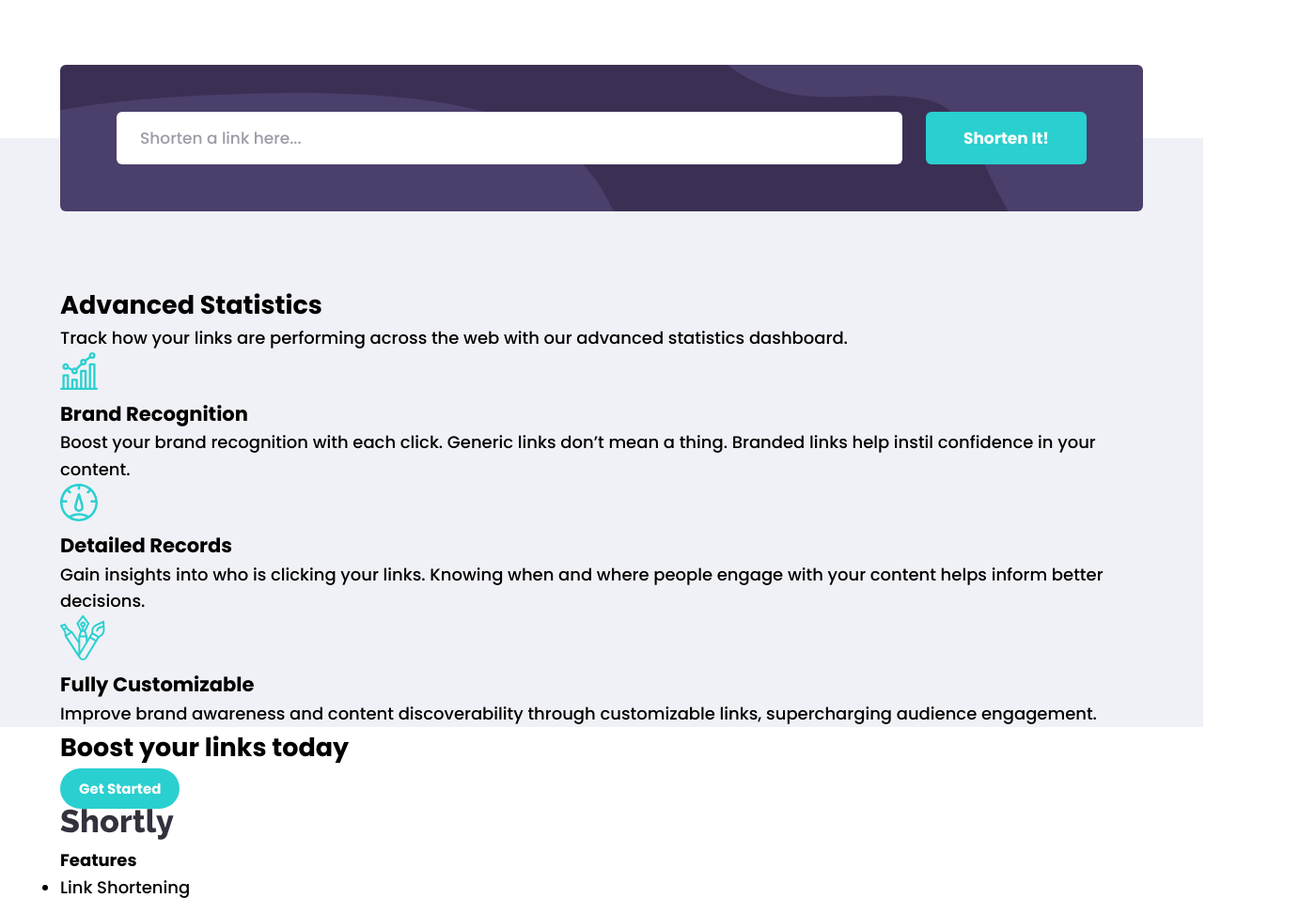
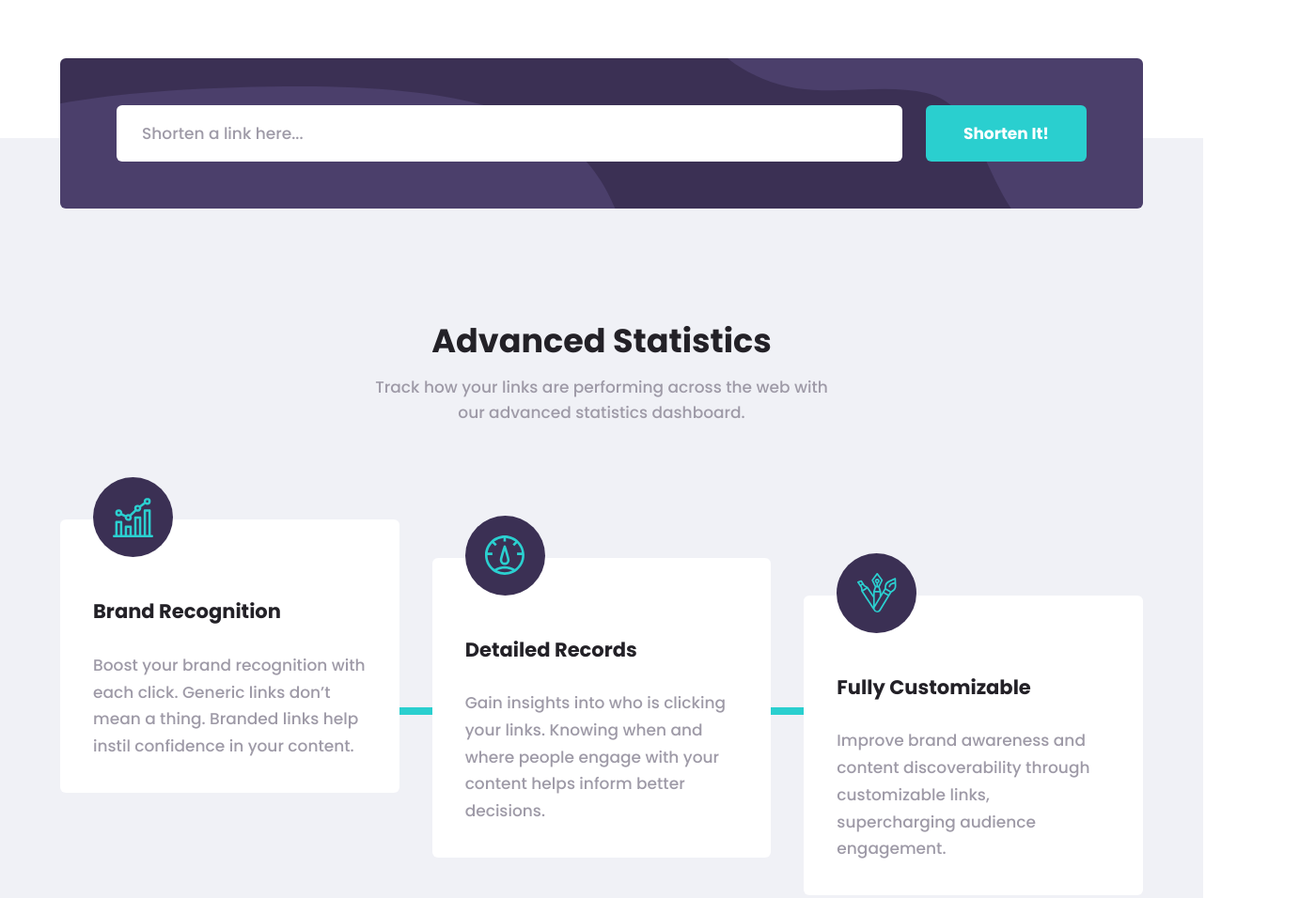
Before and after one commit to artemmatiushenko1/Shortly, a website: page index.html in a window 1280 px wide. Shown: the part 648-1604 px from the top of the page at 94% size, 1399 px wide, since content can reach past the window. Drawn offline with Linux system fonts and the light colour scheme.

Commit message:
styled cards component

```diff
--- a/index.html
+++ b/index.html
@@ -70,18 +70,51 @@
                 </button>
               </form>
             </div>
+
+            <ul class="shorten__links-list">
+              <!-- <li class="shorten__item">
+                <div class="shorten__result">
+                  <p class="shorten__before">www.instagram.com/_artemko</p>
+                  <a
+                    target="blank"
+                    href="https://www.instagram.com/_artemko/"
+                    class="shorten__after"
+                    >https://shrtco.de/TDpXXR</a
+                  >
+                </div>
+                <button class="btn shorten__copy-btn">Copy</button>
+              </li>
+              <li class="shorten__item">
+                <div class="shorten__result">
+                  <p class="shorten__before">www.instagram.com/_artemko</p>
+                  <a href="www.instagram.com/_artemko" class="shorten__after"
+                    >https://shrtco.de/TDpXXR</a
+                  >
+                </div>
+                <button class="btn shorten__copy-btn">Copy</button>
+              </li>
+              <li class="shorten__item">
+                <div class="shorten__result">
+                  <p class="shorten__before">www.instagram.com/_artemko</p>
+                  <a href="www.instagram.com/_artemko" class="shorten__after"
+                    >https://shrtco.de/TDpXXR</a
+                  >
+                </div>
+                <button class="btn shorten__copy-btn">Copy</button>
+              </li> -->
+            </ul>
           </div>
         </section>
 
         <section class="section stats">
           <div class="content">
             <h2 class="heading-secondary">Advanced Statistics</h2>
-            <p class="section-stats__text">
+            <p class="stats__text">
               Track how your links are performing across the web with our
               advanced statistics dashboard.
             </p>
 
-            <div class="section-stats__cards">
+            <div class="stats__cards">
               <div class="card card--1">
                 <div class="card__icon">
                   <img
@@ -89,7 +122,7 @@
                     alt="card icon 1"
                   />
                 </div>
-                <h3 class="heading__tertiary">Brand Recognition</h3>
+                <h3 class="heading-tertiary">Brand Recognition</h3>
                 <p class="card__text">
                   Boost your brand recognition with each click. Generic links
                   don’t mean a thing. Branded links help instil confidence in
@@ -104,7 +137,7 @@
                     alt="card icon 2"
                   />
                 </div>
-                <h3 class="heading__tertiary">Detailed Records</h3>
+                <h3 class="heading-tertiary">Detailed Records</h3>
                 <p class="card__text">
                   Gain insights into who is clicking your links. Knowing when
                   and where people engage with your content helps inform better
@@ -119,7 +152,7 @@
                     alt="card icon 3"
                   />
                 </div>
-                <h3 class="heading__tertiary">Fully Customizable</h3>
+                <h3 class="heading-tertiary">Fully Customizable</h3>
                 <p class="card__text">
                   Improve brand awareness and content discoverability through
                   customizable links, supercharging audience engagement.
--- a/sass/_header.scss
+++ b/sass/_header.scss
@@ -10,7 +10,7 @@
   &__img {
     height: auto;
     max-width: 100%;
-    transform: translateX(25%);
+    transform: translateX(10vw); //25^
   }
 
   &__text {
--- a/sass/_shorten.scss
+++ b/sass/_shorten.scss
@@ -1,5 +1,6 @@
 .shorten {
-  transform: translateY(-50%);
+  transform: translateY(-8.5rem);
+  margin-bottom: 12rem;
 
   &__component {
     background-color: $color-primary-dark-violet;
@@ -7,6 +8,7 @@
     background-image: url("../images/bg-shorten-desktop.svg");
     background-size: cover;
     padding: 5rem 6rem;
+    margin-bottom: 1.5rem;
   }
 
   &__form {
@@ -16,15 +18,20 @@
   &__input {
     flex: 1;
     border-radius: 0.6rem;
-    border: none;
+    border: 2px solid transparent;
     outline: none;
     font-family: inherit;
     padding: 1.5rem 2.5rem;
     font-size: 1.7rem;
     color: $color-dark-violet;
+    transition: all 0.2s ease;
 
     &::placeholder {
       color: $color-grayish-violet;
+    }
+
+    &:focus {
+      border: 2px solid $color-primary-cyan;
     }
   }
 
@@ -35,4 +42,36 @@
     padding-right: 4rem;
     padding-left: 4rem;
   }
+
+  &__links-list {
+    list-style: none;
+  }
+
+  &__item {
+    background-color: #fff;
+    border-radius: 0.6rem;
+    display: flex;
+    padding: 2rem 3rem;
+    align-items: center;
+  }
+
+  &__item:not(:last-child) {
+    margin-bottom: 1.5rem;
+  }
+
+  &__result {
+    display: flex;
+    flex: 1;
+    justify-content: space-between;
+  }
+
+  &__copy-btn {
+    margin-left: 3rem;
+  }
+
+  &__after:link,
+  &__after:visited {
+    color: $color-primary-cyan;
+    text-decoration: none;
+  }
 }
--- a/sass/_stats.scss
+++ b/sass/_stats.scss
@@ -1,3 +1,93 @@
 .stats {
   background-color: #f0f1f6;
+  margin-top: -8.5rem;
+  padding-bottom: 11rem;
+
+  .heading-secondary {
+    text-align: center;
+    margin-bottom: 1.5rem;
+  }
+
+  &__text {
+    text-align: center;
+    max-width: 50rem;
+    margin: 0 auto;
+    font-size: 1.7rem;
+    color: $color-grayish-violet;
+    margin-bottom: 10rem;
+  }
+
+  &__cards {
+    display: flex;
+    min-height: 40rem;
+    position: relative;
+
+    &::before {
+      content: "";
+      width: 100%;
+      height: 0.8rem;
+      background-color: $color-primary-cyan;
+      position: absolute;
+      top: 50%;
+    }
+  }
 }
+
+// CARD COMPONENT
+.card {
+  background-color: #fff;
+  border-radius: 0.6rem;
+  flex: 1;
+  padding: 8.5rem 3.5rem 3.5rem 3.5rem;
+  position: relative;
+  transition: all 0.2s ease;
+
+  &:not(:last-child) {
+    margin-right: 3.5rem;
+  }
+
+  &__icon {
+    display: inline-block;
+    height: 8.5rem;
+    width: 8.5rem;
+    display: flex;
+    align-items: center;
+    justify-content: center;
+    border-radius: 50%;
+    background-color: $color-primary-dark-violet;
+    position: absolute;
+    top: -4.5rem;
+
+    img {
+      width: 50%;
+      height: auto;
+    }
+  }
+
+  .heading-tertiary {
+    margin-bottom: 3rem;
+  }
+
+  &__text {
+    color: $color-grayish-violet;
+    font-size: 1.7rem;
+    line-height: 1.7;
+  }
+
+  &--1 {
+    align-self: flex-start;
+  }
+
+  &--2 {
+    align-self: center;
+  }
+
+  &--3 {
+    align-self: flex-end;
+  }
+
+  &:hover {
+    box-shadow: 0 1rem 5rem rgba(0, 0, 0, 0.15);
+    transform: translateY(-0.5rem);
+  }
+}
--- a/sass/_typography.scss
+++ b/sass/_typography.scss
@@ -1,5 +1,19 @@
+.heading {
+  color: $color-dark-violet;
+  line-height: 1.2;
+}
+
 .heading-primary {
+  @extend .heading;
   font-size: 7rem;
-  line-height: 1.2;
+}
+
+.heading-secondary {
+  @extend .heading;
+  font-size: 3.5rem;
+}
+
+.heading-tertiary {
+  @extend .heading;
   color: $color-dark-violet;
 }
```
Also changed, not shown: css/style.css.
